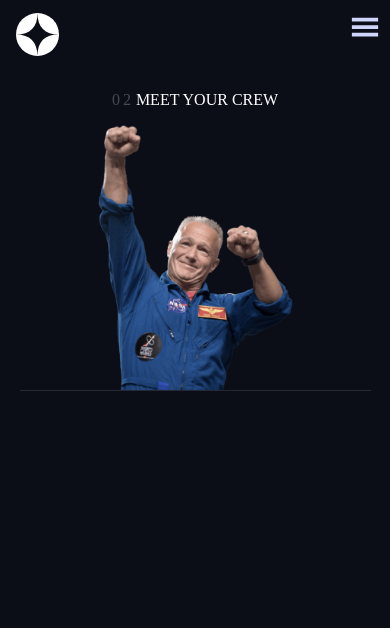
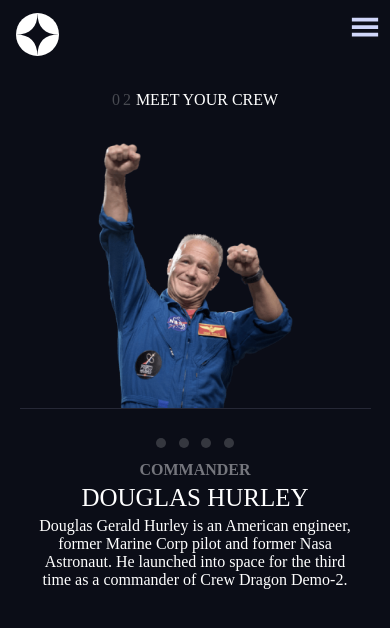
Before and after one commit to MARKOTHEDEV/space-proj, a React (Create React App) app: page /crew in a window 390 px wide. Shown: the top 628 px of the page. Built offline with nearby package versions, Linux system fonts and the light colour scheme; a web font is replaced by a local one.

Commit message:
added react-responsive also did mobile first for crew page

```diff
--- a/package.json
+++ b/package.json
@@ -13,6 +13,7 @@
     "react": "^17.0.2",
     "react-dom": "^17.0.2",
     "react-icons": "^4.3.1",
+    "react-responsive": "^9.0.0-beta.6",
     "react-router-dom": "^6.2.2",
     "react-scripts": "5.0.0",
     "styled-components": "^5.3.3",
--- /dev/null
+++ b/src/pages/Crew/Crew.style.tsx
@@ -0,0 +1,69 @@
+import styled from "styled-components"
+
+
+
+export const CrewMemberGenralContainer = styled.div`
+    /* border: 1px solid red; */
+    padding: .8rem 0;
+
+`
+export const MemberContentContainer = styled.div`
+    text-align: center;
+    /* color: red; */
+    color: white;
+
+`
+
+
+export const TabBallContainer = styled.div`
+
+`
+
+export const TabBallNav = styled.div`
+    /* border: 1px solid yellow; */
+    width: 20%;
+display: flex;
+justify-content: space-between;
+margin: 0 auto ;
+/* margin-left: 100px; */
+`
+
+
+export const TabBall = styled.div`
+    width: 10px;
+    height: 10px;
+    border-radius: 50%;
+    background-color: #35373f;
+
+    transition: background-color .3s ease-in-out;
+
+&:hover{
+    cursor: pointer;
+    background-color: #ffffff;
+}
+`
+
+
+
+
+export const CrewMemberStatus = styled.div`
+   color: #75767d;
+   font-weight: 550;
+   text-align: center;
+   padding-top:.8rem;
+`
+
+
+
+export const CrewMemberName = styled.p`
+    font-size: 25px;
+    padding: .3rem 0;
+    color: ${({theme})=>theme.textColor.whiteColor};
+
+`
+
+
+
+export const CrewMemberAbout = styled.div`
+ padding: 0 2rem ;
+`
--- a/src/pages/Crew/Crew.tsx
+++ b/src/pages/Crew/Crew.tsx
@@ -1,13 +1,20 @@
+import { useMediaQuery } from 'react-responsive'
 import GeneralTheme from "../../theme/GeneralTheme/GeneralTheme"
 import PageNotification from "../../Components/Notification/Notification";
 import { FlexTwoItems, PlanetPic, PlanetPicContainer } from "../Destination/Destination.style";
 import WierdRaisingHandMan from "../../assets/image/crew/image-douglas-hurley.png";
+import Line from "../../Components/Line";
+import {
+    TabBallNav,TabBallContainer,TabBall,
+    CrewMemberGenralContainer,CrewMemberStatus,CrewMemberName,
+    CrewMemberAbout,MemberContentContainer
 
-import Line from "../../Components/Line";
-
+} from "./Crew.style"
 const Crew:React.FC =(prop)=>{
 
-
+    const isNotPhone = useMediaQuery({
+        query: '(min-width: 400px)'
+      })
 
     return (
         <GeneralTheme>
@@ -17,7 +24,7 @@
         count={"02"}
         title={"MEET YOUR CREW"}
         />
-
+    <br />
 
     <FlexTwoItems
            flexAtWhatpx={800}
@@ -36,6 +43,29 @@
         width="90%"/>
 
        </div>
+
+       <CrewMemberGenralContainer>
+           <TabBallContainer>
+               <TabBallNav>
+                <TabBall />
+                <TabBall />
+                <TabBall />
+                <TabBall />
+               </TabBallNav>
+           </TabBallContainer>
+
+           <MemberContentContainer>
+               <CrewMemberStatus>COMMANDER</CrewMemberStatus>
+
+               <CrewMemberName>DOUGLAS HURLEY</CrewMemberName>
+
+               <CrewMemberAbout>
+               Douglas  Gerald Hurley is an American engineer, former Marine Corp pilot and former Nasa Astronaut. He launched into space for the third time as a commander of Crew Dragon Demo-2.
+               </CrewMemberAbout>
+           </MemberContentContainer>
+
+
+       </CrewMemberGenralContainer>
     </FlexTwoItems>
 
 
```
Also changed, not shown: 1 other file (tests, documents, lock files or other folders).
